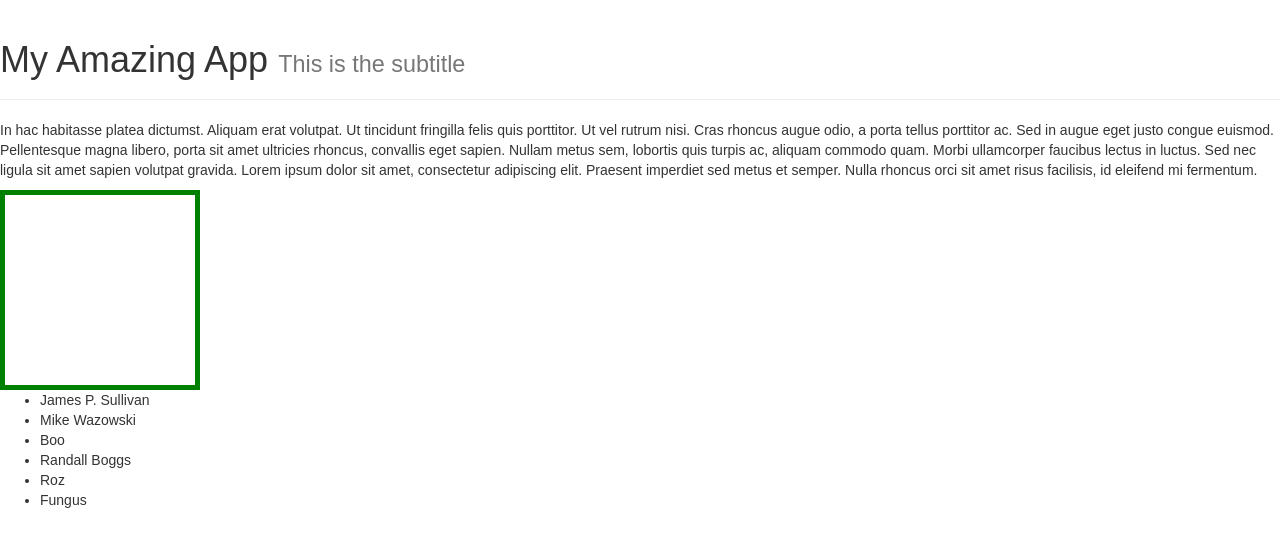
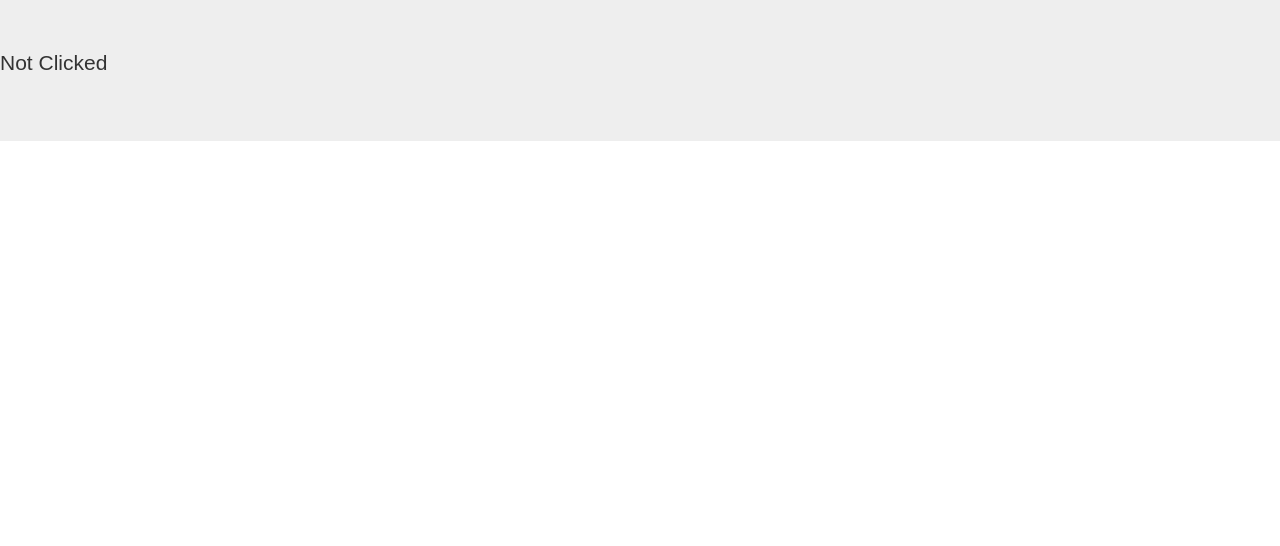
Before and after one commit to lizagne/react-challenges, a React (Create React App) app in the folder react-challenges/: page / in a window 1280 px wide. Shown: the top 546 px of the page. Built offline with nearby package versions, Linux system fonts and the light colour scheme.

Commit message:
Challenges from day 2, clicked and not clicked

```diff
--- /dev/null
+++ b/react-challenges/src/02/Clicked.jsx
@@ -0,0 +1,36 @@
+//- Create a `<Clicked>` component. It should initially display "Not clicked" in a `<p>`. Once it's been clicked it should change to "Clicked".
+
+//- Setting up our **initial state**
+//- Using `this.state` in our JSX
+//- Updating `this.state` when events are fired
+
+import React, { Component } from 'react';
+
+class Clicked extends Component {
+	constructor(props) {
+
+		super(props);
+
+		this.onClick = this.onClick.bind(this);
+
+		this.state = { //this is a object literal
+	        clicked : false,
+	    }
+	}
+
+	onClick () { //this is the method
+		this.setState({ clicked : true }); //value
+	}
+
+	render () { //this is a method
+		return (
+			<div
+				className="jumbotron"
+				onClick={ this.onClick }>
+				{ this.state.clicked ? <p>Clicked</p> : <p>Not Clicked</p> } {/*this is the state*/}
+			</div>
+		);
+	}
+};
+
+export default Clicked;
--- a/react-challenges/src/App.jsx
+++ b/react-challenges/src/App.jsx
@@ -1,12 +1,11 @@
-import React, { Component } from 'react';
+import React from 'react';
 
-import Stuff from "./Stuff"
+import Clicked from "./02/Clicked"
 
 
 const App = () => (
-	<div>
-		<Stuff />
-	</div>
+
+	<Clicked />
 );
 
 export default App;
--- a/react-challenges/src/Stuff.jsx
+++ b/react-challenges/src/Stuff.jsx
@@ -17,14 +17,17 @@ const Stuff = props => (
 			 In hac habitasse platea dictumst. Aliquam erat volutpat. Ut tincidunt fringilla felis quis porttitor. Ut vel rutrum nisi. Cras rhoncus augue odio, a porta tellus porttitor ac. Sed in augue eget justo congue euismod. Pellentesque magna libero, porta sit amet ultricies rhoncus, convallis eget sapien. Nullam metus sem, lobortis quis turpis ac, aliquam commodo quam. Morbi ullamcorper faucibus lectus in luctus. Sed nec ligula sit amet sapien volutpat gravida. Lorem ipsum dolor sit amet, consectetur adipiscing elit. Praesent imperdiet sed metus et semper. Nulla rhoncus orci sit amet risus facilisis, id eleifend mi fermentum.
 		</Paragraph>
 
-		<Square />
+
+
+		{ props.square ? <Square /> : null }
+
 
 		<People names={ names }/>
 	</div>
 );
 
 Square.defaultProps = {
-    display: false,
+    display: true,
 };
 
 export default Stuff;
```
Also changed, not shown: 1 other file (tests, documents, lock files or other folders).
